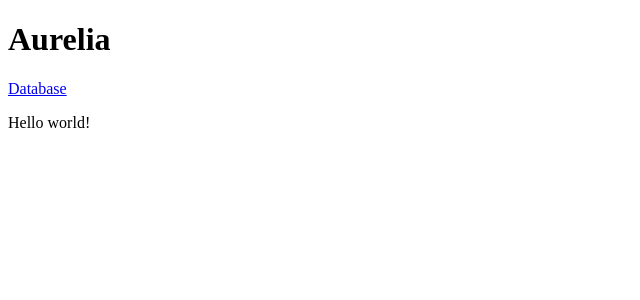
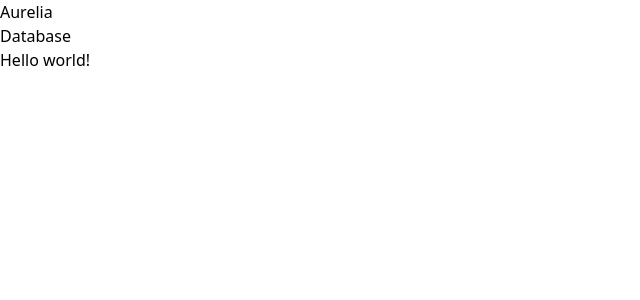
Before and after one commit to Aurelia-Certamen-Reader/Aurelia, a Next.js app: page / in a window 1280 px wide. Shown: the top 300 px of the page, without its empty margins (0-640 px from the left). Built offline with nearby package versions, Linux system fonts and the light colour scheme.

Commit message:
Getting tailwind working pt. 2

```diff
--- a/app/page.jsx
+++ b/app/page.jsx
@@ -1,5 +1,5 @@
 import styles from './styles.module.css'
-
+import '../globals.css'
 export default function Page() {
   return <p>Hello world!</p>;
 }
--- /dev/null
+++ b/globals.css
@@ -0,0 +1,3 @@
+@import "tailwindcss/base";
+@import "tailwindcss/components";
+@import "tailwindcss/utilities";
```
